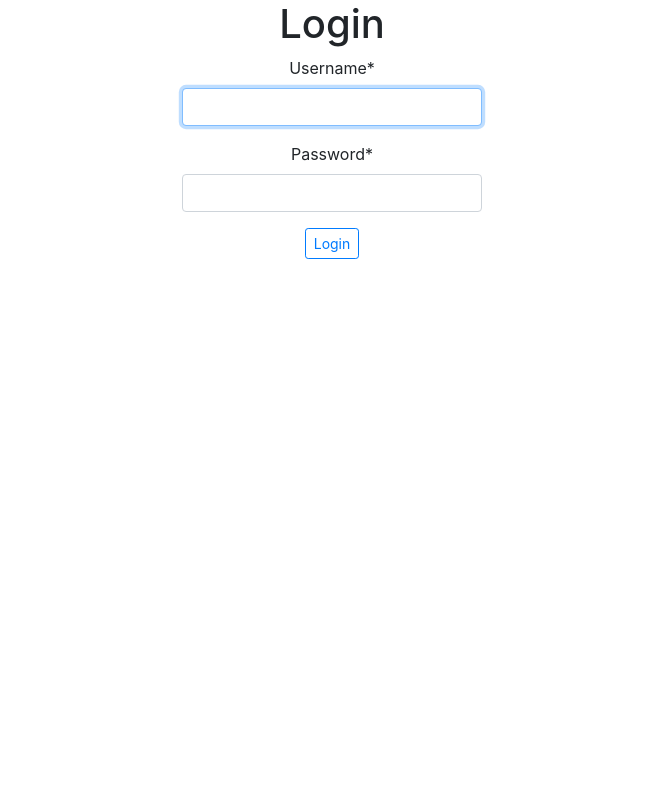
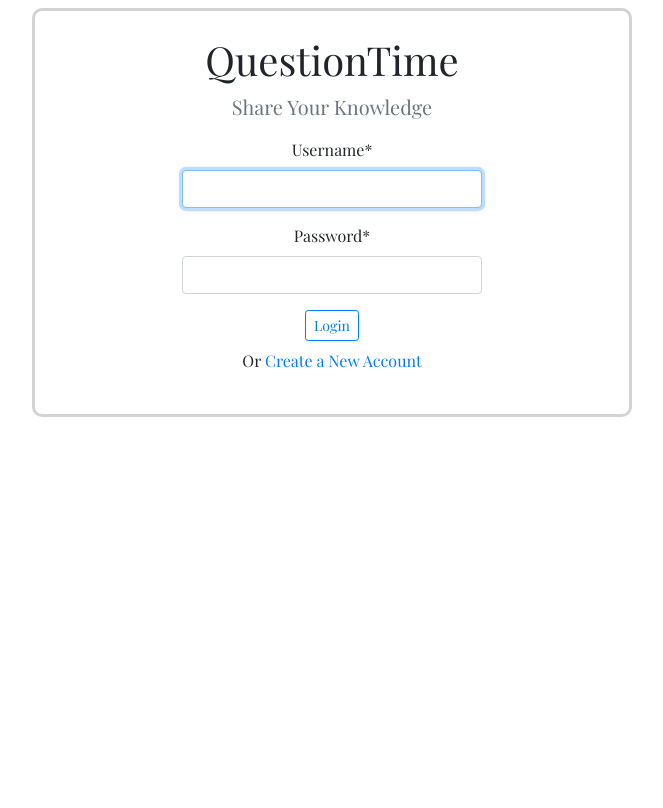
Before and after one commit to amoazeni75/django-tutorials, a Django app: page /accounts/login/ in a window 1280 px wide. Shown: the whole page, without its empty margins (308-971 px from the left). Before the commit the page ends 259 px from the top, so only its background shows below. Run offline with Django 3.2, Linux system fonts and the light colour scheme; some libraries are stand-ins or nearby versions.

Commit message:
-Pagination setting problem fixed -Mistake in a URL name fixed -Adding some styles to the register and login page

```diff
--- a/QuestionTime/QuestionTime/settings.py
+++ b/QuestionTime/QuestionTime/settings.py
@@ -158,7 +158,7 @@ REST_FRAMEWORK = {
     'DEFAULT_PERMISSION_CLASSES': (
         'rest_framework.permissions.IsAuthenticated',
     ),
-    'DEFAULT_PAGINATION_CLASSES':
-        'rest_framework.pagnination.PageNumberPagination', 'PAGE_SIZE': 2
+    'DEFAULT_PAGINATION_CLASS': 'rest_framework.pagination.PageNumberPagination',
+    'PAGE_SIZE': 2
 
 }
--- a/QuestionTime/QuestionTime/urls.py
+++ b/QuestionTime/QuestionTime/urls.py
@@ -33,7 +33,7 @@ urlpatterns = [
          RegistrationView.as_view(
              form_class=CustomUserForm,
              success_url="/",
-         ), name='django_registration.register'),
+         ), name='django_registration_register'),
 
     path("accounts/",
          include("django_registration.backends.one_step.urls")),
--- a/QuestionTime/templates/auth_layout.html
+++ b/QuestionTime/templates/auth_layout.html
@@ -5,8 +5,22 @@
     <link rel="stylesheet" href="https://stackpath.bootstrapcdn.com/bootstrap/4.4.1/css/bootstrap.min.css"
           integrity="sha384-Vkoo8x4CGsO3+Hhxv8T/Q5PaXtkKtu6ug5TOeNV6gBiFeWPGFN9MuhOf23Q9Ifjh" crossorigin="anonymous">
     <meta charset="UTF-8">
+    <link href="https://fonts.googleapis.com/css?family=Playfair+Display&display=swap" rel="stylesheet">
+    <style>
+        html, body {
+            height: 100%;
+            font-family: "Playfair Display", serif;
+        }
 
-    <style>
+        .auth-box {
+            border: 3px solid lightgrey;
+            border-radius: 10px;
+            padding-top: 25px;
+            padding-bottom: 25px;
+            width: 600px;
+            margin: auto;
+        }
+
         .login-form-container {
             width: 300px;
             margin: auto;
@@ -19,10 +33,11 @@
     </style>
 </head>
 <body>
-
-<div class="auth-box text-center">
-    {% block content %}
-    {% endblock %}
+<div class="mt-2">
+    <div class="auth-box text-center">
+        {% block content %}
+        {% endblock %}
+    </div>
 </div>
 </body>
 </html>
--- a/QuestionTime/templates/django_registration/registration_form.html
+++ b/QuestionTime/templates/django_registration/registration_form.html
@@ -10,5 +10,6 @@
             {{ form|crispy }}
             <button type="submit" class="btn btn-sm btn-outline-primary">Create Account</button>
         </form>
+        <p class="mt-2">Or <a href="{% url 'login' %}">Login</a></p>
     </div>
 {% endblock %}
--- a/QuestionTime/templates/registration/login.html
+++ b/QuestionTime/templates/registration/login.html
@@ -3,12 +3,14 @@
 
 {% block content %}
 
-    <h1>Login</h1>
+    <h1>QuestionTime</h1>
+    <p class="lead text-muted">Share Your Knowledge</p>
     <div class="login-form-container">
         <form method="POST">
             {% csrf_token %}
             {{ form|crispy }}
             <button type="submit" class="btn btn-sm btn-outline-primary">Login</button>
         </form>
+        <p class="mt-2">Or <a href="{% url 'django_registration_register' %}">Create a New Account</a></p>
     </div>
 {% endblock %}
```
